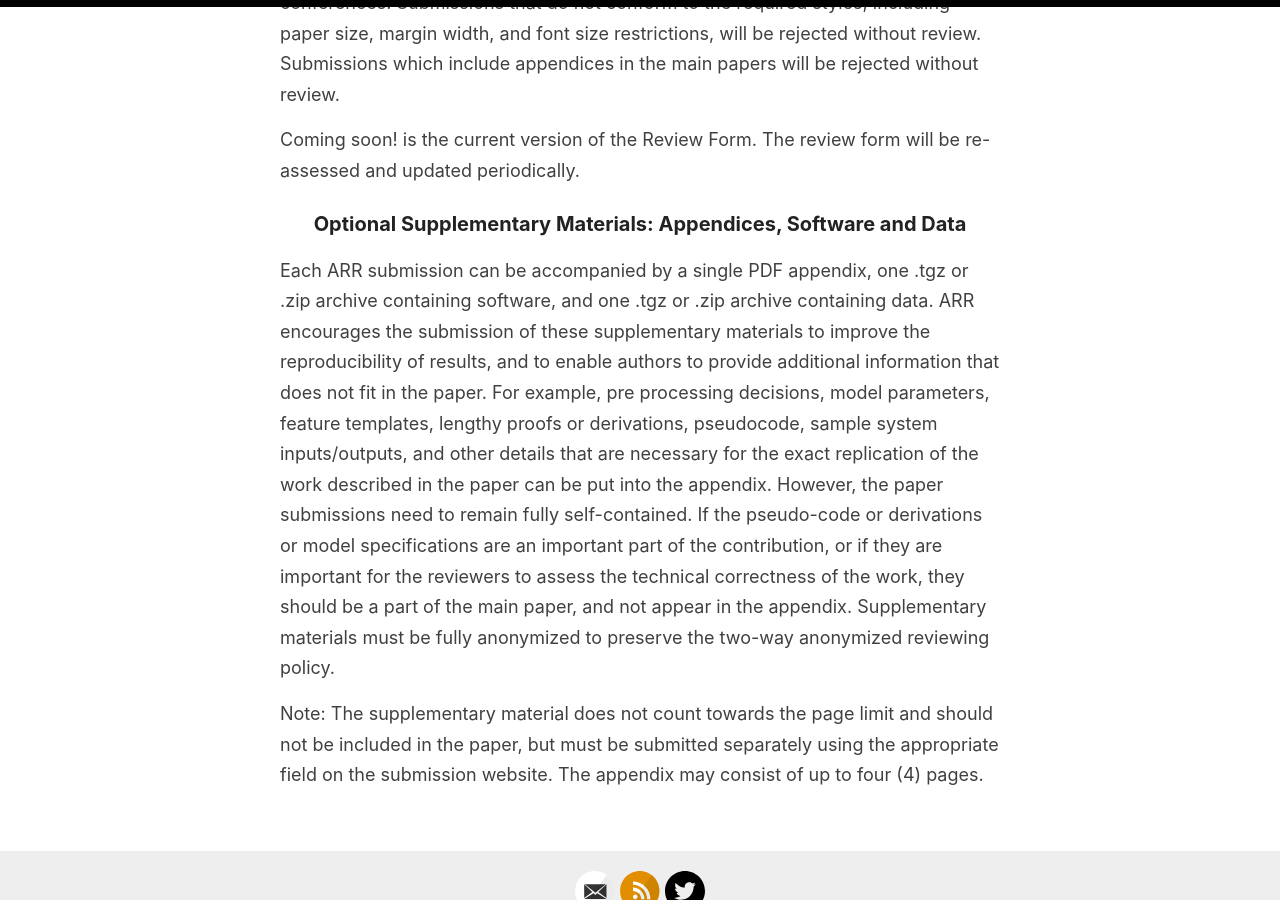
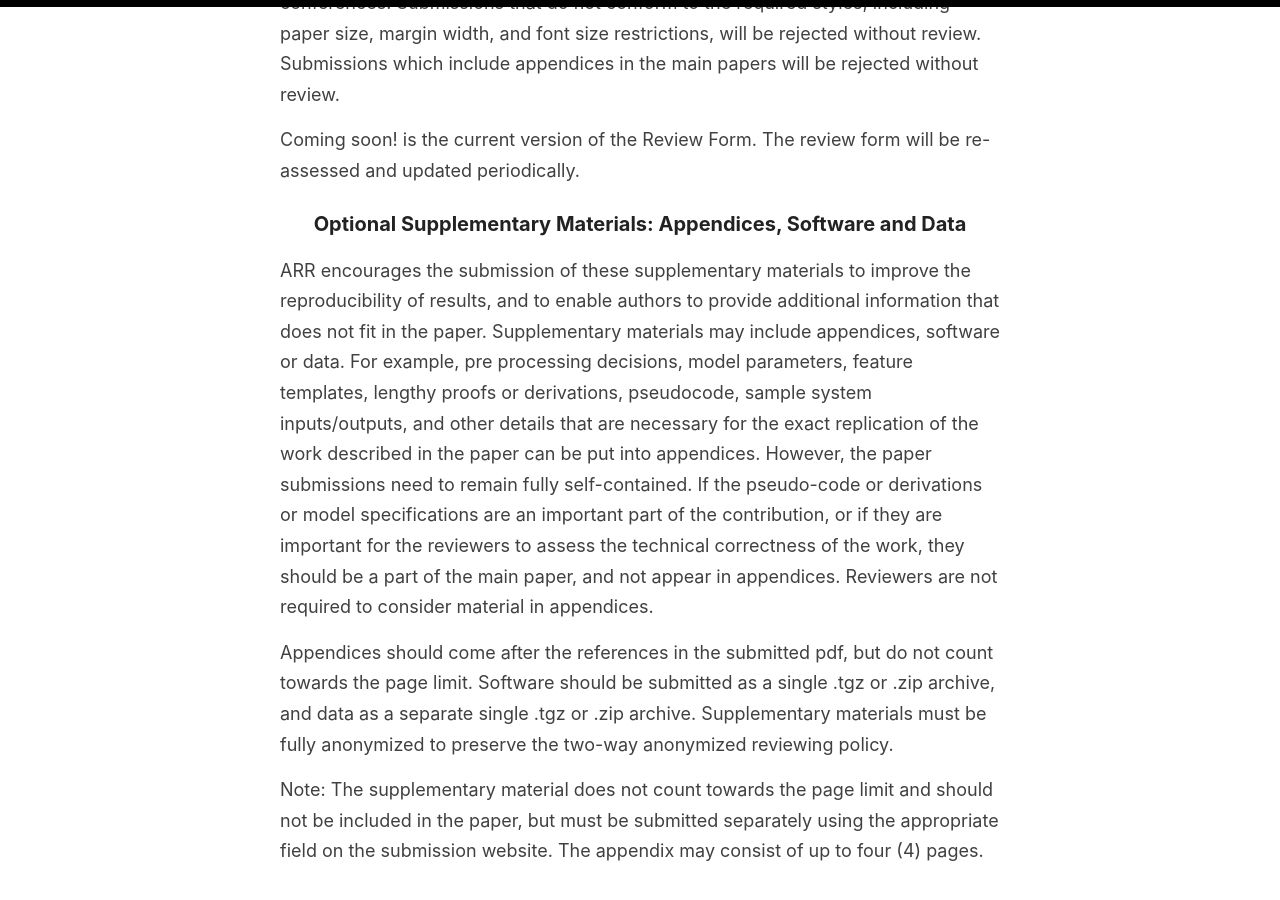
Before and after one commit to amitmerchant1990/reverie, a Jekyll site: the page built from cfp.md, in a window 1280 px wide and 900 px high, scrolled down 5570 px. Built offline with Jekyll 4.4.1, drawn with Linux system fonts in a browser that asks for light colours.

Commit message:
Update cfp.md

```diff
--- a/cfp.md
+++ b/cfp.md
@@ -114,6 +114,8 @@ Coming soon! is the current version of the Review Form. The review form will be
 
 ### Optional Supplementary Materials: Appendices, Software and Data
 
-Each ARR submission can be accompanied by a single PDF appendix, one .tgz or .zip archive containing software, and one .tgz or .zip archive containing data. ARR encourages the submission of these supplementary materials to improve the reproducibility of results, and to enable authors to provide additional information that does not fit in the paper. For example, pre processing  decisions, model parameters, feature templates, lengthy proofs or derivations, pseudocode, sample system inputs/outputs, and other details that are necessary for the exact replication of the work described in the paper can be put into the appendix. However, the paper submissions need to remain fully self-contained. If the pseudo-code or derivations or model specifications are an important part of the contribution, or if they are important for the reviewers to assess the technical correctness of the work, they should be a part of the main paper, and not appear in the appendix. Supplementary materials must be fully anonymized to preserve the two-way anonymized reviewing policy.
+ARR encourages the submission of these supplementary materials to improve the reproducibility of results, and to enable authors to provide additional information that does not fit in the paper. Supplementary materials may include appendices, software or data. For example, pre processing  decisions, model parameters, feature templates, lengthy proofs or derivations, pseudocode, sample system inputs/outputs, and other details that are necessary for the exact replication of the work described in the paper can be put into appendices. However, the paper submissions need to remain fully self-contained. If the pseudo-code or derivations or model specifications are an important part of the contribution, or if they are important for the reviewers to assess the technical correctness of the work, they should be a part of the main paper, and not appear in appendices. Reviewers are not required to consider material in appendices.
+
+Appendices should come after the references in the submitted pdf, but do not count towards the page limit. Software should be submitted as a single .tgz or .zip archive, and data as a separate single .tgz or .zip archive. Supplementary materials must be fully anonymized to preserve the two-way anonymized reviewing policy.
 
 Note: The supplementary material does not count towards the page limit and should not be included in the paper,  but must be submitted separately using the appropriate field on the submission website. The appendix may consist of up to four (4) pages.
```
